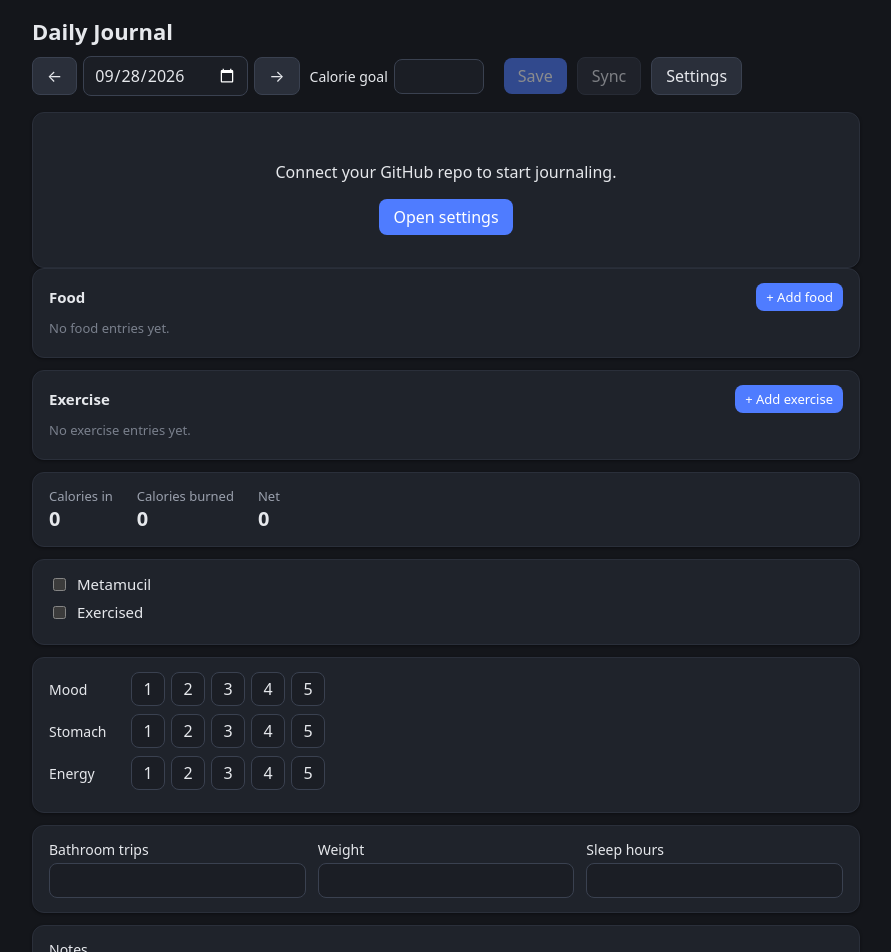
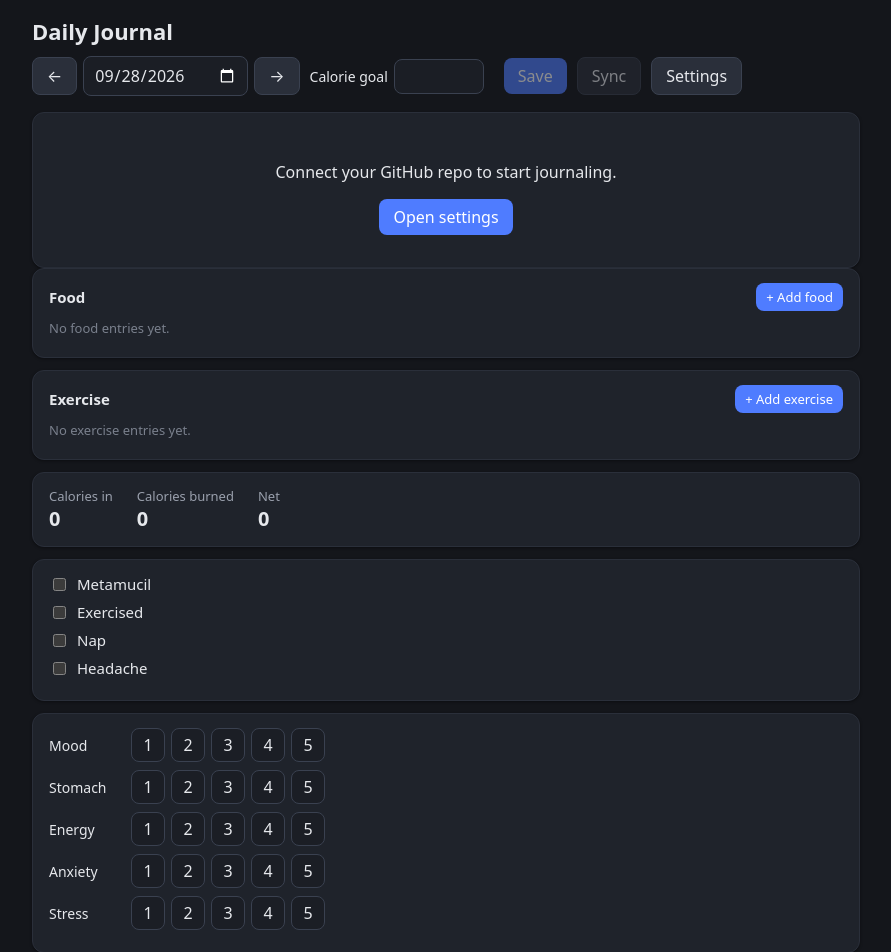
Before and after one commit to itsmedpp/journal, a React (Vite) app: page / in a window 1280 px wide. Shown: the top 952 px of the page, without its empty margins (194-1085 px from the left). Built offline with nearby package versions, Linux system fonts and the light colour scheme.

Commit message:
Add Nap/Headache checkboxes and Anxiety/Stress ratings

```diff
--- a/src/components/Charts.tsx
+++ b/src/components/Charts.tsx
@@ -68,6 +68,8 @@ export function Charts({ data, range }: Props) {
       Mood: d?.mood ?? null,
       Stomach: d?.stomach ?? null,
       Energy: d?.energy ?? null,
+      Anxiety: d?.anxiety ?? null,
+      Stress: d?.stress ?? null,
     };
   });
 
@@ -147,6 +149,8 @@ export function Charts({ data, range }: Props) {
             <Line type="monotone" dataKey="Mood" stroke="#6f9bff" strokeWidth={2} connectNulls dot={{ r: 2 }} />
             <Line type="monotone" dataKey="Stomach" stroke="#3d9e6b" strokeWidth={2} connectNulls dot={{ r: 2 }} />
             <Line type="monotone" dataKey="Energy" stroke="#f2a93b" strokeWidth={2} connectNulls dot={{ r: 2 }} />
+            <Line type="monotone" dataKey="Anxiety" stroke="#e05d9e" strokeWidth={2} connectNulls dot={{ r: 2 }} />
+            <Line type="monotone" dataKey="Stress" stroke="#b35de0" strokeWidth={2} connectNulls dot={{ r: 2 }} />
           </LineChart>
         </ResponsiveContainer>
       </section>
--- a/src/components/DayEntry.tsx
+++ b/src/components/DayEntry.tsx
@@ -167,12 +167,30 @@ export function DayEntryForm({ day, foodPresets, exercisePresets, onChange }: Pr
           />
           Exercised
         </label>
+        <label className="check">
+          <input
+            type="checkbox"
+            checked={day.nap}
+            onChange={(e) => set({ nap: e.target.checked })}
+          />
+          Nap
+        </label>
+        <label className="check">
+          <input
+            type="checkbox"
+            checked={day.headache}
+            onChange={(e) => set({ headache: e.target.checked })}
+          />
+          Headache
+        </label>
       </section>
 
       <section className="card">
         <Rating label="Mood" value={day.mood} onChange={(v) => set({ mood: v })} />
         <Rating label="Stomach" value={day.stomach} onChange={(v) => set({ stomach: v })} />
         <Rating label="Energy" value={day.energy} onChange={(v) => set({ energy: v })} />
+        <Rating label="Anxiety" value={day.anxiety} onChange={(v) => set({ anxiety: v })} />
+        <Rating label="Stress" value={day.stress} onChange={(v) => set({ stress: v })} />
       </section>
 
       <section className="card grid3">
--- a/src/types.ts
+++ b/src/types.ts
@@ -14,9 +14,13 @@ export interface DayEntry {
   exercises: ExerciseEntry[];
   metamucil: boolean;
   exercised: boolean;
+  nap: boolean;
+  headache: boolean;
   mood: number | null;
   stomach: number | null;
   energy: number | null;
+  anxiety: number | null;
+  stress: number | null;
   bathroomTrips: number;
   weight: number | null;
   sleepHours: number | null;
@@ -43,9 +47,13 @@ export function emptyDay(): DayEntry {
     exercises: [],
     metamucil: false,
     exercised: false,
+    nap: false,
+    headache: false,
     mood: null,
     stomach: null,
     energy: null,
+    anxiety: null,
+    stress: null,
     bathroomTrips: 0,
     weight: null,
     sleepHours: null,
```
